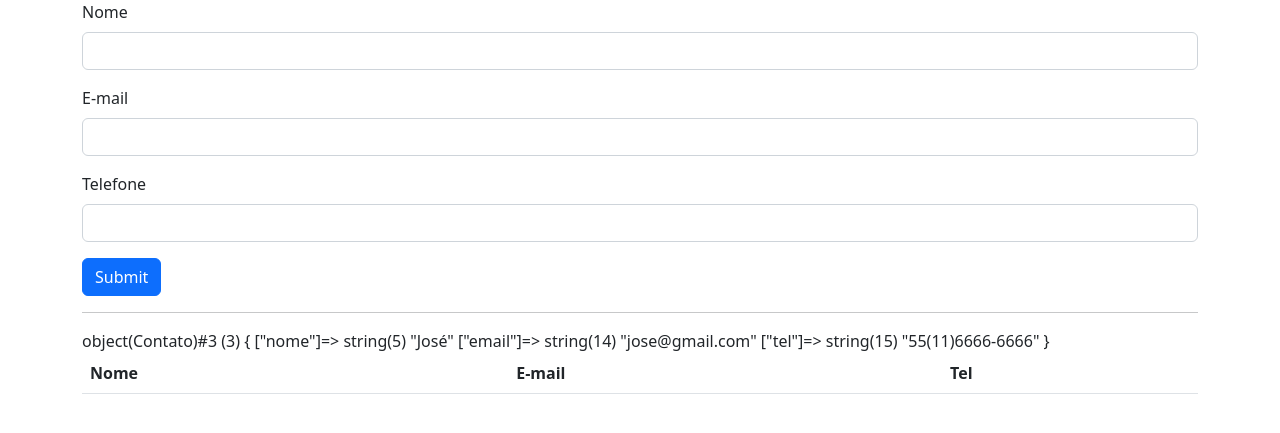
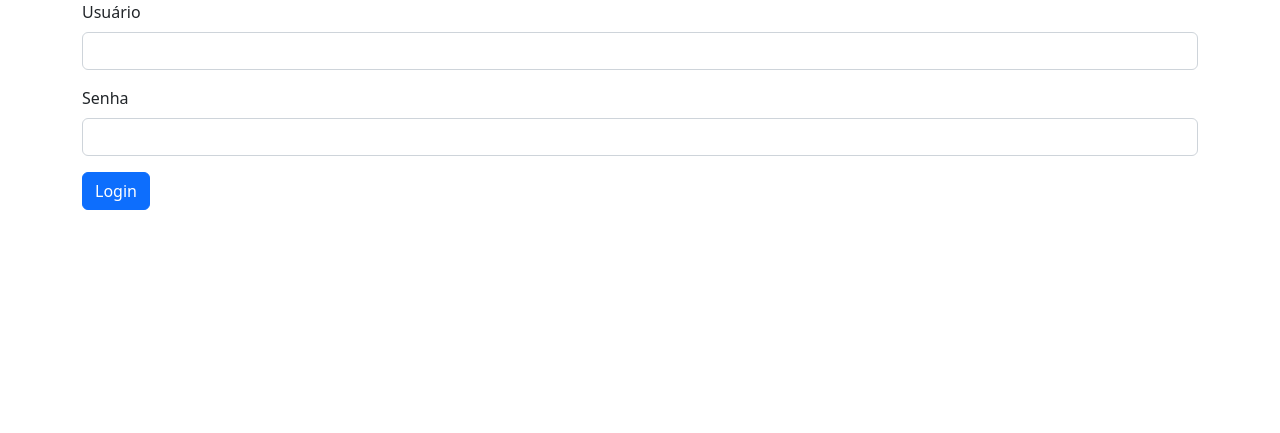
Before and after one commit to JhonyAL/Aula-Avancada, a PHP site: page / in a window 1280 px wide. Shown: the top 433 px of the page. Run offline with PHP 8.4, Linux system fonts and the light colour scheme; data that the repository does not hold is empty.

Commit message:
Criando sistema de login

```diff
--- a/index.php
+++ b/index.php
@@ -1,21 +1,32 @@
 <?php
-    class Contato{
-        public $nome;
-        public $email;
-        public $tel;
+    session_start();
+
+    if(isset($_POST['btnLogin'])){
+        $cx = new PDO('mysql:host=localhost;dbname=contato', 'root', '');
+
+        $cmdSQl = "SELECT * FROM admin where admin.email = '".$_POST['txtUsuario']."';";
+
+        $cxPronta = $cx->prepare($cmdSQl);
+
+        $cxPronta->execute();
+
+        $quant_registros = $cxPronta->rowCount();
+
+            if($quant_registros > 0){
+                $dadosUser = $cxPronta->fetch(PDO::FETCH_OBJ);
+                if($dadosUser->senha == $_POST['txtSenha']){
+                    $_SESSION['userLogado'] = $dadosUser;
+                }
+            }
+
+
     }
 
-    $conexao = new mysqli("127.0.0.1", "root", "", "site_teste");
-    if(isset($_POST['btnCadastrar'])){
-
-        $nome = $_POST['txtNome'];
-        $email = $_POST['txtEmail'];
-        $tel = $_POST['txtTel'];
-
-        $cmdSQl = "INSERT INTO `contato`(nome, email, tel) VALUES('$nome','$email','$tel')";
-        if(!$conexao->query($cmdSQl)){
-            echo "<script>alert('Erro de cadastro')</script>";
-        }
+    if(isset($_POST['btnSair'])){
+        session_destroy();
+        ?>
+            <meta http-equiv="refresh" content="0; URL='http://teste.local/'"/>
+        <?php
     }
 
 
@@ -34,94 +45,20 @@
 <body>
 
     <div class="container">
-        <form method="post">
-            <div class="mb-3">
-                <label class="form-label">Nome</label>
-                <input type="text" class="form-control" name="txtNome">
-            </div>
 
-            <div class="mb-3">
-                <label class="form-label">E-mail</label>
-                <input type="email" class="form-control" name="txtEmail">
-            </div>
-
-            <div class="mb-3">
-                <label class="form-label">Telefone</label>
-                <input type="tel" class="form-control" name="txtTel">
-            </div>
-            <button type="submit" class="btn btn-primary" name="btnCadastrar">Submit</button>
-        </form>
-
-        <hr>
-
-        <table class="table">
-            <thead>
-                <tr>
-                    <th scope="col">Nome</th>
-                    <th scope="col">E-mail</th>
-                    <th scope="col">Tel</th>
-                </tr>
-            </thead>
-            <tbody>
-                <?php
-
-                    $objContato = new Contato();
-
-                    $objContato->nome = "José";
-                    $objContato->email = "jose@gmail.com";
-                    $objContato->tel = "55(11)6666-6666";
-
-                    var_dump($objContato);
-
-                    $cx = new PDO('mysql:host=localhost;dbname=site_teste', 'root', '');
-
-                    $cmdSQl = 'SELECT * FROM contato ORDER BY nome asc';
-
-                    $cxPronta = $cx->prepare($cmdSQl);
-
-                    $cxPronta->execute();
-
-                    $quant_registros = $cxPronta->rowCount();
-                    // if($quant_registros > 0){
-                    //     var_dump($cxPronta->fetchAll(PDO::FETCH_OBJ));
-                    //     $dados = $cxPronta->fetchAll();
-                    //     foreach ($dados as $linha) {
-                    //        echo "<tr>
-                    //             <th scope='row'>".$linha['nome']."</th>
-                    //             <td>$linha[1]</td>
-                    //             <td>$linha[2]</td>
-                    //         </tr>";
-                    //     }
-                    // }
-
-                    // if($quant_registros > 0){
-                    //     $contatos = $cxPronta->fetchAll(PDO::FETCH_OBJ);
-                    //     foreach ($contatos as $contato) {
-                    //        echo "<tr>
-                    //             <th scope='row'>$contato->nome</th>
-                    //             <td>$contato->email</td>
-                    //             <td>$contato->tel</td>
-                    //         </tr>";
-                    //     }
-                    // }
-
-                    if($quant_registros > 0){
-
-                        $contatos = $cxPronta->fetchAll(PDO::FETCH_CLASS, 'Contato');
-                        foreach ($contatos as $contato) {
-                           echo "<tr>
-                                <th scope='row'>$contato->nome</th>
-                                <td>$contato->email</td>
-                                <td>$contato->tel</td>
-                            </tr>";
-                        }
-                    }
+        <?php
+            if(isset($_SESSION['userLogado'] )){
+                var_dump($_SESSION['userLogado']);
+                include_once 'tela_contatos.php';
+            }
+            else{
+                include_once 'tela_login.php';
+            }
+        ?>
 
 
-                ?>
 
-            </tbody>
-        </table>
+
     </div>
 
 
--- /dev/null
+++ b/tela_login.php
@@ -0,0 +1,13 @@
+<form method="post">
+    <div class="mb-3">
+        <label class="form-label">Usuário</label>
+        <input type="email" class="form-control" name="txtUsuario">
+    </div>
+
+    <div class="mb-3">
+        <label class="form-label">Senha</label>
+        <input type="password" class="form-control" name="txtSenha">
+    </div>
+
+    <button type="submit" class="btn btn-primary" name="btnLogin">Login</button>
+</form>
```
Also changed, not shown: tela_contatos.php (added, +86 -0 lines).
